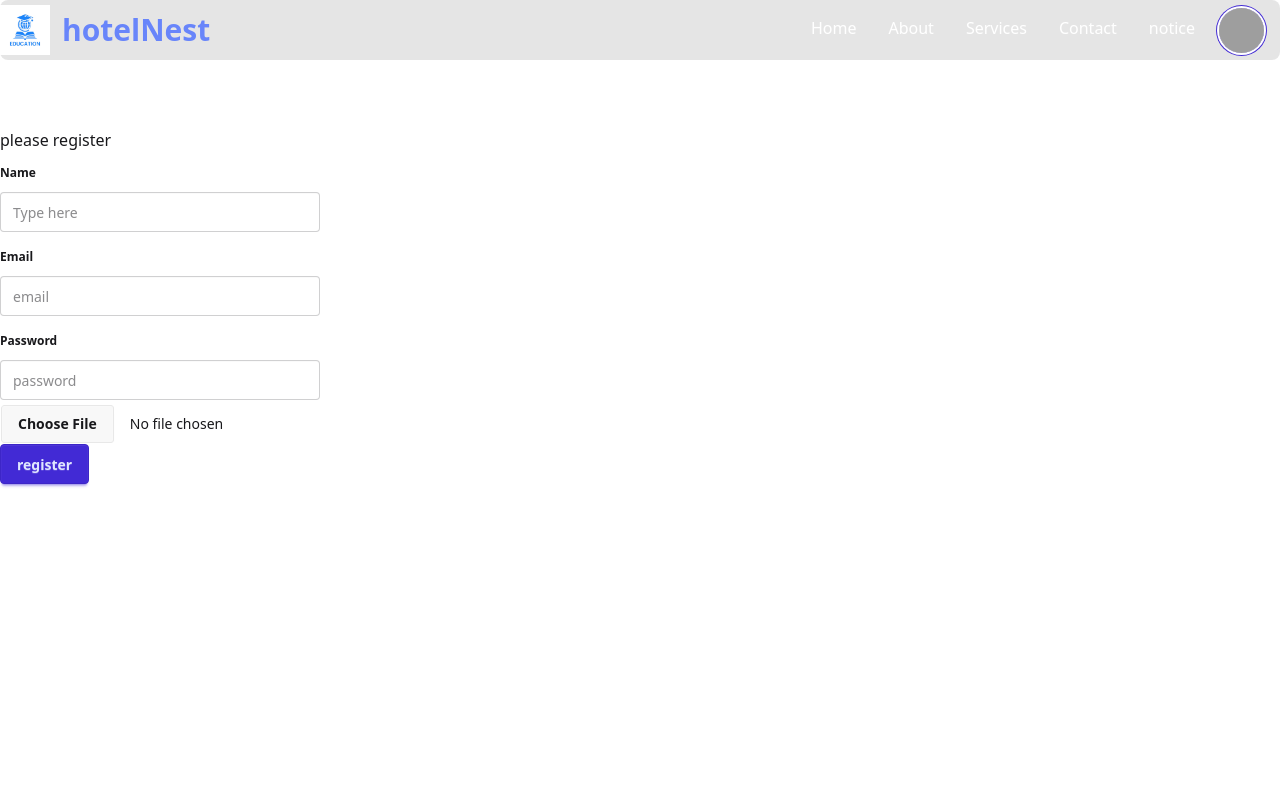
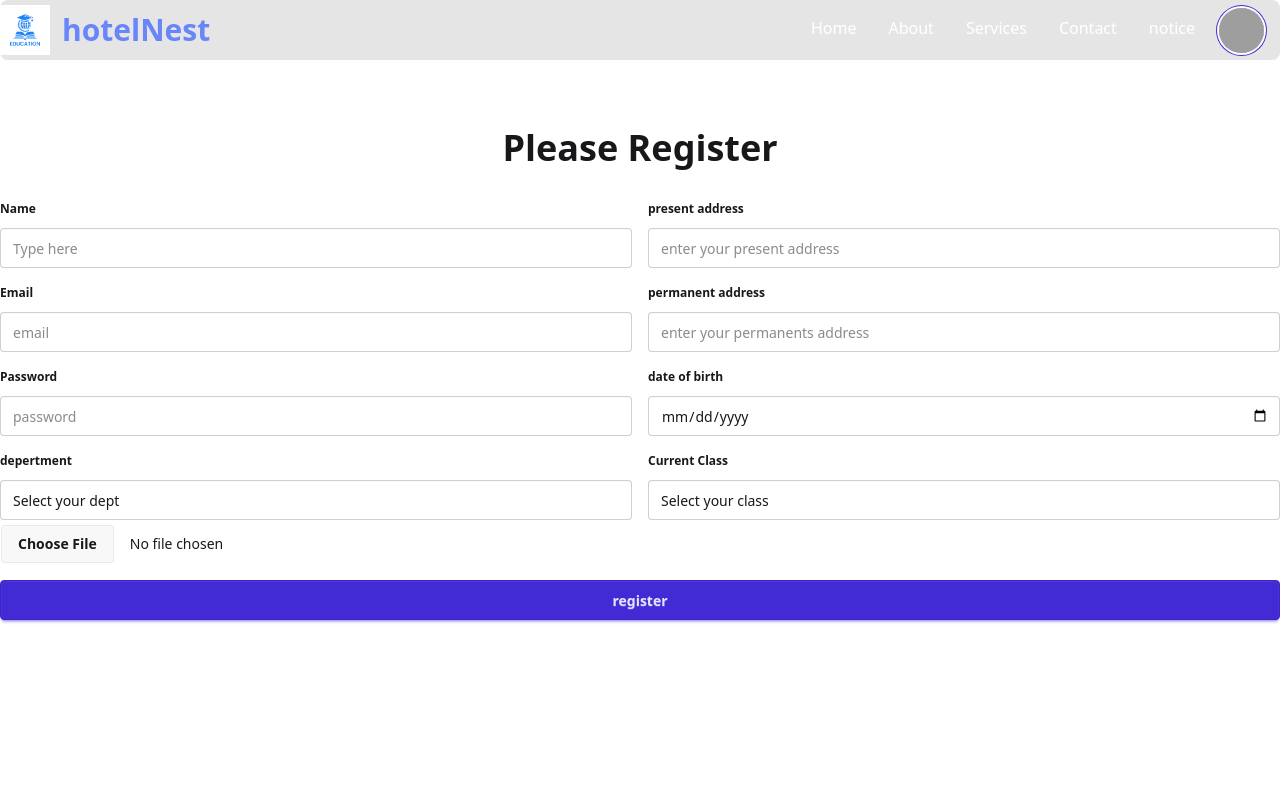
Before and after one commit to jahidmbpi/hostel-Nest-client, a React (Vite) app: page /register in a window 1280 px wide. Shown: the top 800 px of the page. Built offline with nearby package versions, Linux system fonts and the light colour scheme; no server answers; grey boxes are pictures that could not be loaded.

Commit message:
update code

```diff
--- a/src/components/athentication/register/Register.jsx
+++ b/src/components/athentication/register/Register.jsx
@@ -13,6 +13,7 @@ const Register = () => {
   const { register, handleSubmit } = useForm();
   const [loading, setLoading] = useState(false);
   const navigate = useNavigate();
+
   const onSubmit = async (data) => {
     console.log(data);
     const imageFile = { image: data.image[0] };
@@ -20,7 +21,7 @@ const Register = () => {
     singUp(data.email, data.password)
       .then((res) => {
         console.log(loading);
-        console.log(res.data);
+        console.log(res.user);
         console.log("user singh up succesfully");
 
         axios
@@ -39,6 +40,10 @@ const Register = () => {
               name: data.name,
               email: data.email,
               image: result.data.data.display_url,
+              presentAddess: data.parasentAddress,
+              permanentAddress: data.permanentAddress,
+              dateOfBirth: data.dateOfBirth,
+              currentClass: data.currentClass,
             };
             axios.post("http://localhost:5000/user", userData).then((res) => {
               console.log(res.data);
@@ -54,15 +59,19 @@ const Register = () => {
   };
   return (
     <div className="min-h-screen">
-      <div className="mt-16">
-        <h2>please register</h2>
+      <div className="mt-16 w-full">
+        <h2 className="text-center text-4xl font-extrabold capitalize mb-5">
+          please register
+        </h2>
         <form onSubmit={handleSubmit(onSubmit)}>
+          <div className="flex w-full gap-4">
+            <div className="w-full">
               <div className="fieldset">
                 <legend className="fieldset-legend">Name</legend>
                 <input
                   {...register("name")}
                   type="text"
-              className="input"
+                  className="input w-full"
                   placeholder="Type here"
                 />
               </div>
@@ -71,7 +80,7 @@ const Register = () => {
                 <input
                   {...register("email")}
                   type="text"
-              className="input"
+                  className="input w-full"
                   placeholder="email"
                 />
               </div>
@@ -80,9 +89,70 @@ const Register = () => {
                 <input
                   {...register("password")}
                   type="password"
-              className="input"
+                  className="input w-full"
                   placeholder="password"
                 />
+              </div>
+              <div className="fieldset">
+                <legend className="fieldset-legend">depertment</legend>
+                <select
+                  required
+                  {...register("depertment")}
+                  className="input w-full"
+                >
+                  <option value="">Select your dept</option>
+                  <option value="science">science</option>
+                  <option value="arts">arts</option>
+                  <option value="comurce">comurce</option>
+                </select>
+              </div>
+            </div>
+            <div className="w-full">
+              <div className="fieldset">
+                <legend className="fieldset-legend"> present address</legend>
+                <input
+                  {...register("parasentAddress")}
+                  type="text"
+                  className="input w-full"
+                  placeholder="enter your present address"
+                />
+              </div>
+              <div className="fieldset">
+                <legend className="fieldset-legend"> permanent address</legend>
+                <input
+                  {...register("permanentAddress")}
+                  type="text"
+                  className="input w-full"
+                  placeholder="enter your permanents address"
+                />
+              </div>
+              <div className="fieldset">
+                <legend className="fieldset-legend">date of birth</legend>
+                <input
+                  {...register("dateOfBirth")}
+                  type="date"
+                  className="input w-full"
+                  placeholder="enter your date of birth"
+                />
+              </div>
+              <div className="fieldset">
+                <legend className="fieldset-legend">Current Class</legend>
+                <select
+                  required
+                  {...register("currentClass")}
+                  className="input w-full"
+                >
+                  <option value="">Select your class</option>
+                  <option value="Class 6">Class 6</option>
+                  <option value="Class 7">Class 7</option>
+                  <option value="Class 8">Class 8</option>
+                  <option value="Class 9">Class 9</option>
+                  <option value="Class 10">Class 10</option>
+                  <option value="HSC 1st Year">HSC 1st Year</option>
+                  <option value="HSC 2nd Year">HSC 2nd Year</option>
+                </select>
+              </div>
+            </div>
           </div>
           <div>
             <input
@@ -92,7 +162,7 @@ const Register = () => {
             />
           </div>
 
-          <button type="submit" className="btn btn-primary">
+          <button type="submit" className="btn btn-primary w-full mt-4">
             register
           </button>
         </form>
--- a/src/components/pageComponents/notice/noticeCommentDetails/NoticeCommentDetails.jsx
+++ b/src/components/pageComponents/notice/noticeCommentDetails/NoticeCommentDetails.jsx
@@ -1,13 +1,17 @@
 import axios from "axios";
 import { useEffect, useState } from "react";
-import { useParams, Link } from "react-router-dom"; // Import Link here
-import { AiTwotoneLike } from "react-icons/ai"; // Import AiTwotoneLike
-import { CiShare2 } from "react-icons/ci"; // Import CiShare2
+import { useParams, Link } from "react-router-dom";
+import { AiTwotoneLike } from "react-icons/ai";
+import { CiShare2 } from "react-icons/ci";
 import { FaRegComment } from "react-icons/fa6";
+import { MdReply } from "react-icons/md";
+import { Contact } from "lucide-react";
 
 const NoticeCommentDetails = () => {
   const { id } = useParams();
-  const [data, setData] = useState(null); // Default to null
+  const [data, setData] = useState(null);
+  const [reply, setReply] = useState(false);
+  console.log(reply);
 
   useEffect(() => {
     axios
@@ -84,8 +88,34 @@ const NoticeCommentDetails = () => {
                 <p className="text-[12px] font-normal">{item.email}</p>
               </div>
             </div>
-            <div className="ml-[50px]">
+            <div className="ml-[50px] space-y-5">
               <h2>"{item.comment}"</h2>
+              <div className="flex justify-between px-2 w-[200px]">
+                <h2>react</h2>
+                <div
+                  onClick={() => setReply(!reply)}
+                  className="flex gap-2 items-center"
+                >
+                  <MdReply />
+                  <h2>reply</h2>
+                </div>
+              </div>
+              <div className={reply ? "block p-2" : "hidden"}>
+                <form>
+                  <div className="flex gap-2 items-center">
+                    <input
+                      type="text"
+                      required
+                      name="comment"
+                      placeholder="Enter your comment hear"
+                      className="input input-ghost w-full"
+                    />
+                    <button type="submit">
+                      {/* <VscSend className="text-3xl" /> */}
+                    </button>
+                  </div>
+                </form>
+              </div>
             </div>
           </div>
         ))}
```
Lines whose indentation alone changed are shown as unchanged.
